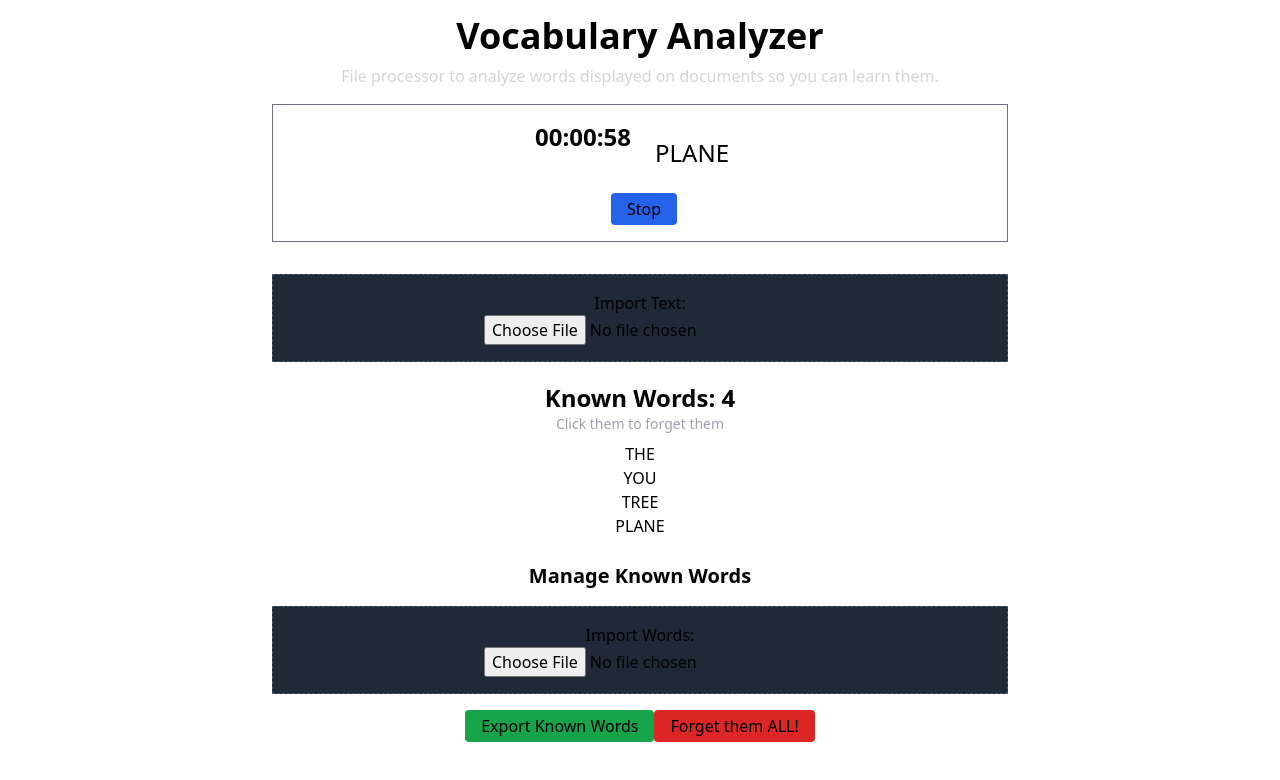
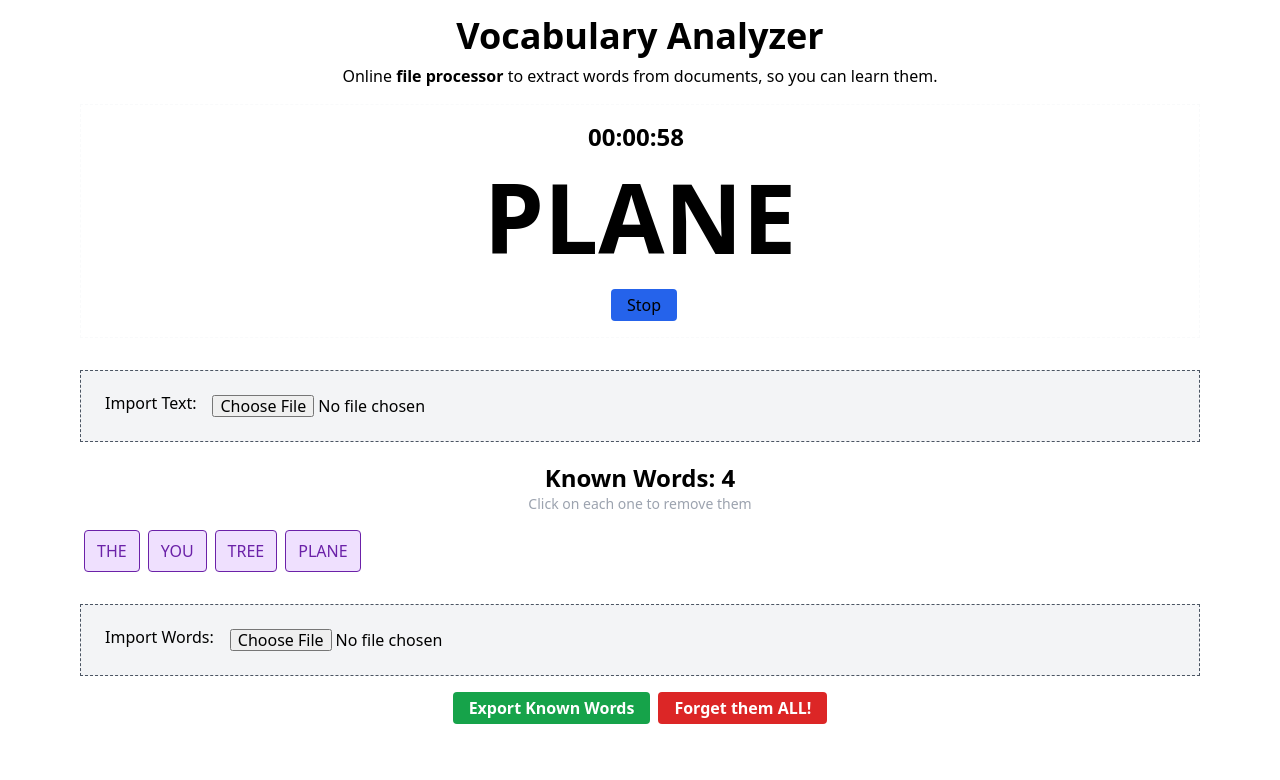
Before and after one commit to jorgetutor/vocabulary-analyzer, a Vue app: page / in a window 1280 px wide. Both pictures are taken after a click on the button "Play". Shown: the top 780 px of the page. Built offline with nearby package versions, Linux system fonts and the light colour scheme.

Commit message:
Tailwindcss integration

```diff
--- a/src/App.vue
+++ b/src/App.vue
@@ -1,18 +1,18 @@
 <template>
-  <div class="app max-w-3xl mx-auto p-4 text-center">
+  <div class="app max-w-6xl mx-auto p-4 text-center">
     <h1 class="text-4xl font-bold mb-2">Vocabulary Analyzer</h1>
-    <div class="mb-4 text-gray-300">File processor to analyze words displayed on documents so you can learn them.</div>
+    <div class="mb-4 text-black">Online <strong>file processor</strong> to extract words from documents, so you can learn them.</div>
     <WordPlayer :words="knownWords" />
-    <div class="import my-4 border border-dashed border-gray-600 p-4 bg-gray-800">
-      Import Text: <br />
-      <input type="file" @change="handleFileUpload" accept=".srt,.txt,.sub,.md" />
+    <div class="import flex my-4 border border-dashed border-gray-600 p-4 bg-gray-100">
+      <div class="flex m-2 leading-none">Import Text:</div>
+      <div class="flex m-2 leading-none"><input type="file" @change="handleFileUpload" accept=".srt,.txt,.sub,.md" /></div>
     </div>
 
     <div v-if="wordFrequencies.length > 0" class="mt-5">
       <h2 class="text-2xl font-semibold">Words:  {{ wordFrequencies.length }}</h2>
       <div class="text-sm text-gray-400 mb-2">Click them to mark them as known words</div>
-      <ol class="item-list">
-        <li v-for="item in wordFrequencies" :key="item.word" @click="addKnownWord(item.word)">
+      <ol class="flex items-start flex-wrap mt-4">
+        <li class="mx-1 p-2 px-3 border-purple-800 mb-4 rounded font-medium hover:bg-transparent hover:border-purple-800 border bg-purple-400/25 text-purple-800 cursor-pointer" v-for="item in wordFrequencies" :key="item.word" @click="addKnownWord(item.word)">
           <b>{{ item.word.toUpperCase() }}</b> <span class="count">{{ item.count }}</span>
         </li>
       </ol>
@@ -20,21 +20,22 @@
 
     <div v-if="knownWords.length > 0" class="mt-5">
       <h2 class="text-2xl font-semibold">Known Words: {{ knownWords.length }}</h2>
-      <div class="text-sm text-gray-400 mb-2">Click them to forget them</div>
-      <ul class="item-list">
-        <li v-for="word in knownWords" :key="word" @click="removeKnownWord(word)">
+      <div class="text-sm text-gray-400 mb-2">Click on each one to remove them</div>
+      <ul class="flex flex-wrap mt-4">
+        <li class="mx-1 p-2 px-3 border-purple-800 mb-4 rounded font-medium hover:bg-transparent hover:border-purple-800 border bg-purple-400/25 text-purple-800 cursor-pointer" v-for="word in knownWords" :key="word" @click="removeKnownWord(word)">
           {{ word.toUpperCase() }}
+          <!--<button class="material-symbols-outlined !text-xs cursor-pointer">close</button>-->
         </li>
       </ul>
     </div>
     <div>
-      <h3 class="text-xl font-semibold mt-6">Manage Known Words</h3>
-      <div class="import my-4 border border-dashed border-gray-600 p-4 bg-gray-800">
-        Import Words: <br />
-        <input type="file" @change="importKnownWords" accept=".json" />
+
+      <div class="flex import my-4 border border-dashed border-gray-600 p-4 bg-gray-100">
+        <div class="flex m-2 leading-none">Import Words:</div>
+        <div class="flex m-2 leading-none"><input type="file" @change="importKnownWords" accept=".json" /></div>
       </div>
-      <button @click="exportKnownWords" class="bg-green-600 hover:bg-green-700 px-4 py-1 rounded">Export Known Words</button>
-      <button @click="clearKnownWords" class="alert bg-red-600 hover:bg-red-700 px-4 py-1 rounded">Forget them ALL!</button>
+      <button @click="exportKnownWords" class="bg-green-600 hover:bg-green-700 px-4 py-1 rounded mr-2 text-white font-bold">Export Known Words</button>
+      <button @click="clearKnownWords" class="alert bg-red-600 hover:bg-red-700 px-4 py-1 rounded text-white font-bold">Forget them ALL!</button>
     </div>
   </div>
 </template>
--- a/src/assets/style.css
+++ /dev/null
@@ -1,89 +0,0 @@
-* {
-    margin: 0;
-    padding: 0;
-    box-sizing: border-box;
-}
-
-body {
-    background: #111;
-    margin: 0;
-    padding: 0;
-    font-family: Arial, sans-serif;
-    color: #FFF;
-    padding: 20px;
-    text-align: center;
-}
-h1 {
-    margin: 1em 0;
-}
-h2 {
-    margin: 1em 0;
-}
-h3 {
-    margin: 1em 0;
-}
-ol, ul {
-    list-style-type: none;
-    padding: 0;
-    margin-top: 1em;
-}
-li {
-    cursor: pointer;
-}
-li:hover {
-    background: #f0f0f0;
-    color:#444;
-}
-.count {
-    color: #666;
-    font-size: 0.8em;
-}
-.import {
-    margin: 2em 0em;
-    border: 1px dashed #333;
-    padding: 2em;
-    background: #222;
-}
-button {
-    background: #333;
-    color: white;
-    border: none;
-    padding: 0.5em 1em;
-    margin-top: 1em;
-    cursor: pointer;
-    margin-right: 1em;
-}
-button.alert {
-    background: red;
-    color: white;
-    border: none;
-    padding: 0.5em 1em;
-    margin-top: 1em;
-    cursor: pointer;
-}
-.item-list {
-    list-style-type: none;
-    padding: 0;
-}
-.item-list li {
-    border: 1px solid #444;
-    padding: 1em 2em;
-    margin-bottom: 5px;
-    text-align: center;
-}
-.item-list li .cross {
-    float: right;
-    font-weight: bold;
-    background: #222;
-    color:white;
-    width: 40px;
-    line-height: 40px;
-    text-align: center;
-    border-radius: 50%;
-    margin-top: -0.5em;
-    cursor: pointer;
-}
-.app {
-    max-width: 800px;
-    margin: 0 auto;
-}
--- a/src/components/HelloWorld.vue
+++ /dev/null
@@ -1,43 +0,0 @@
-<script setup>
-import { ref } from 'vue'
-
-defineProps({
-  msg: String,
-})
-
-const count = ref(0)
-</script>
-
-<template>
-  <h1>{{ msg }}</h1>
-
-  <div class="card">
-    <button type="button" @click="count++">count is {{ count }}</button>
-    <p>
-      Edit
-      <code>components/HelloWorld.vue</code> to test HMR
-    </p>
-  </div>
-
-  <p>
-    Check out
-    <a href="https://vuejs.org/guide/quick-start.html#local" target="_blank"
-      >create-vue</a
-    >, the official Vue + Vite starter
-  </p>
-  <p>
-    Learn more about IDE Support for Vue in the
-    <a
-      href="https://vuejs.org/guide/scaling-up/tooling.html#ide-support"
-      target="_blank"
-      >Vue Docs Scaling up Guide</a
-    >.
-  </p>
-  <p class="read-the-docs">Click on the Vite and Vue logos to learn more</p>
-</template>
-
-<style scoped>
-.read-the-docs {
-  color: #888;
-}
-</style>
--- a/src/components/WordPlayer.vue
+++ b/src/components/WordPlayer.vue
@@ -1,10 +1,10 @@
 <template>
-  <div class="word-player border border-gray-500 mt-4 mb-8 p-4">
-    <div class="display flex justify-center text-2xl mb-2">
+  <div class="word-player border border-dashed border-gray-50 mt-4 mb-8 p-4">
+    <div class="display justify-center text-2xl mb-2">
       <div class="timer font-bold mr-2">{{ displayTime }}</div>
-      <div class="word uppercase p-4">{{ currentWord }}</div>
+      <div class="word uppercase p-4 text-3x1 font-extrabold text-8xl">{{ currentWord }}</div>
     </div>
-    <div class="controls flex items-center justify-center gap-2">
+    <div class="controls items-center justify-center gap-2">
       <template v-if="!isPlaying">
         <input
           type="number"
```
Also changed, not shown: 1 other file (tests, documents, lock files or other folders).
